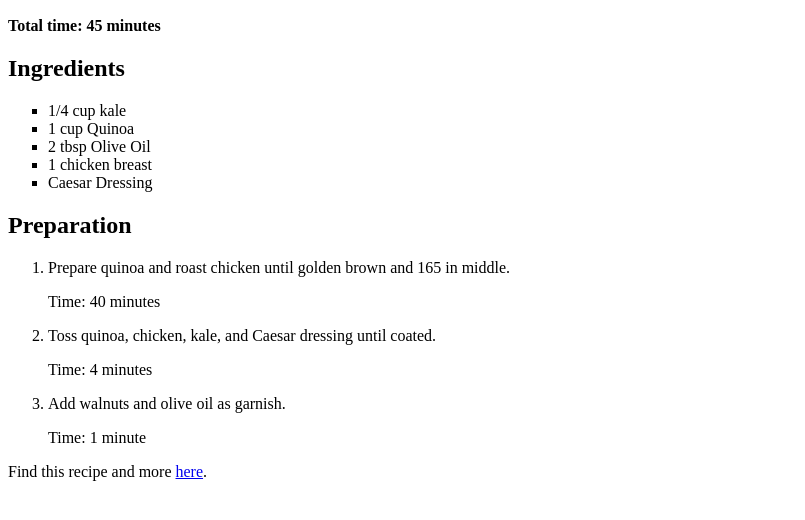
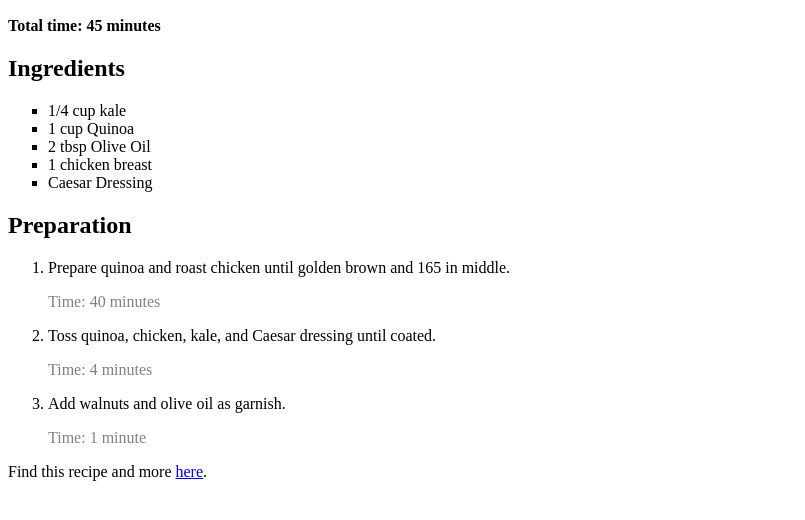
Before and after one commit to AbrahimAbdulkader/Healthy-Recipes, a plain HTML site: page index.html in a window 1280 px wide. Shown: the part 268-788 px from the top of the page, without its empty margins (0-805 px from the left). Drawn offline with Linux system fonts and the light colour scheme.

Commit message:
Styled Two Selectors

```diff
--- a/styles.css
+++ b/styles.css
@@ -13,3 +13,7 @@ img {
 .ingredients li {
     list-style-type: square;
 }
+
+p.time {
+    color: gray;
+}
```
